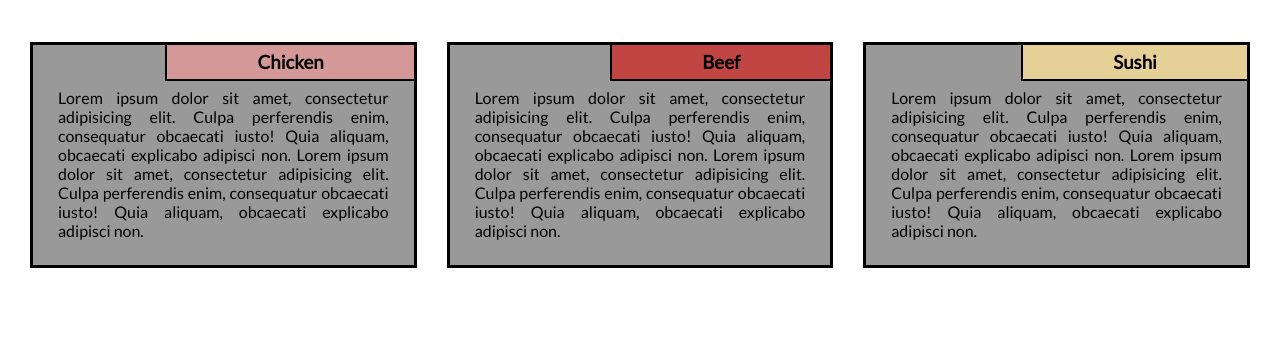
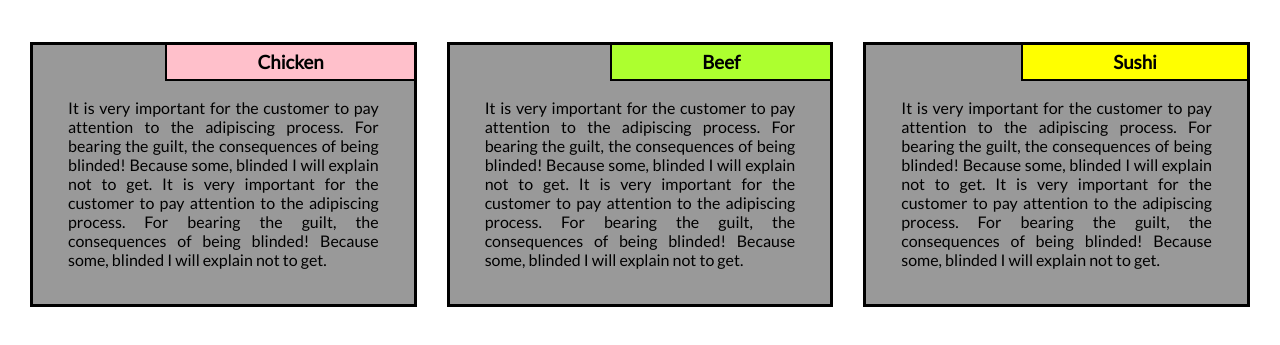
Before and after one commit to Ecilo77/Coursera-assignment, a plain HTML site: page module2-assignment/index.html in a window 1280 px wide. Shown: the part 117-462 px from the top of the page. Drawn offline with Linux system fonts and the light colour scheme.

Commit message:
Complete assignment

```diff
--- a/module2-assignment/CSS/styles.css
+++ b/module2-assignment/CSS/styles.css
@@ -28,7 +28,7 @@ body{
     top: 0;
     background-color:#999999;
     margin: 15px;
-    padding: 25px;
+    padding: 35px;
     border: 3px solid #000;
 }
 
@@ -49,19 +49,18 @@ body{
 }
 
 #title-one {
-    background-color: #D59898;
+    background-color: pink;
 }
 
 #title-two{
-    background-color: #C14543;
+    background-color: greenyellow;
 }
 
 #title-three{
-    background-color: #E5D198;
+    background-color: yellow;
 }
 
-/* Simple Responsive Framework. */
-/*------ Desktop ------*/
+/*------ Desktop viw ------*/
 @media (min-width: 992px){
     .col-lg-1, .col-lg-2, .col-lg-3, .col-lg-4, .col-lg-5, .col-lg-6, .col-lg-7, .col-lg-8, .col-lg-9, .col-lg-10, .col-lg-11, .col-lg-12 {
         float: left;
@@ -106,7 +105,7 @@ body{
 }
 
 
-/*------ Tablet ------*/
+/*------ Tablet view------*/
 @media (min-width: 768px) and (max-width: 991px){
     .col-lg-4 {
         width: 50%;
@@ -119,7 +118,7 @@ body{
 }
 
 
-/*------ Mobile ------*/
+/*------ Mobile view ------*/
 @media (max-width: 767px){
     .col-lg-4{
         width: 100%;
--- a/module2-assignment/index.html
+++ b/module2-assignment/index.html
@@ -18,8 +18,7 @@
                     <h3>Chicken</h3>
                 </div>
                 <p>
-                    Lorem ipsum dolor sit amet, consectetur adipisicing elit. Culpa perferendis enim, consequatur obcaecati iusto! Quia aliquam, obcaecati explicabo adipisci non. Lorem ipsum dolor sit amet, consectetur adipisicing elit. Culpa perferendis enim, consequatur obcaecati iusto! Quia aliquam, obcaecati explicabo adipisci non.
-                </p>
+                    It is very important for the customer to pay attention to the adipiscing process. For bearing the guilt, the consequences of being blinded! Because some, blinded I will explain not to get. It is very important for the customer to pay attention to the adipiscing process. For bearing the guilt, the consequences of being blinded! Because some, blinded I will explain not to get.                </p>
             </div>
         </div>
         <div class="col-lg-4">
@@ -28,9 +27,7 @@
                     <h3>Beef</h3>
                 </div>
                 <p>
-                    Lorem ipsum dolor sit amet, consectetur adipisicing elit. Culpa perferendis enim, consequatur obcaecati iusto! Quia aliquam, obcaecati explicabo adipisci non. Lorem ipsum dolor sit amet, consectetur adipisicing elit. Culpa perferendis enim, consequatur obcaecati iusto! Quia aliquam, obcaecati explicabo adipisci non.
-                </p>
-            </div>
+                    It is very important for the customer to pay attention to the adipiscing process. For bearing the guilt, the consequences of being blinded! Because some, blinded I will explain not to get. It is very important for the customer to pay attention to the adipiscing process. For bearing the guilt, the consequences of being blinded! Because some, blinded I will explain not to get.            </div>
         </div>
         <div class="col-lg-4 col-lg-tablet">
             <div class="item">
@@ -38,8 +35,7 @@
                     <h3>Sushi</h3>
                 </div>
                 <p>
-                    Lorem ipsum dolor sit amet, consectetur adipisicing elit. Culpa perferendis enim, consequatur obcaecati iusto! Quia aliquam, obcaecati explicabo adipisci non. Lorem ipsum dolor sit amet, consectetur adipisicing elit. Culpa perferendis enim, consequatur obcaecati iusto! Quia aliquam, obcaecati explicabo adipisci non.
-                </p>
+                    It is very important for the customer to pay attention to the adipiscing process. For bearing the guilt, the consequences of being blinded! Because some, blinded I will explain not to get. It is very important for the customer to pay attention to the adipiscing process. For bearing the guilt, the consequences of being blinded! Because some, blinded I will explain not to get.                </p>
             </div>
         </div>
 
```
Also changed, not shown: 1 other file.
